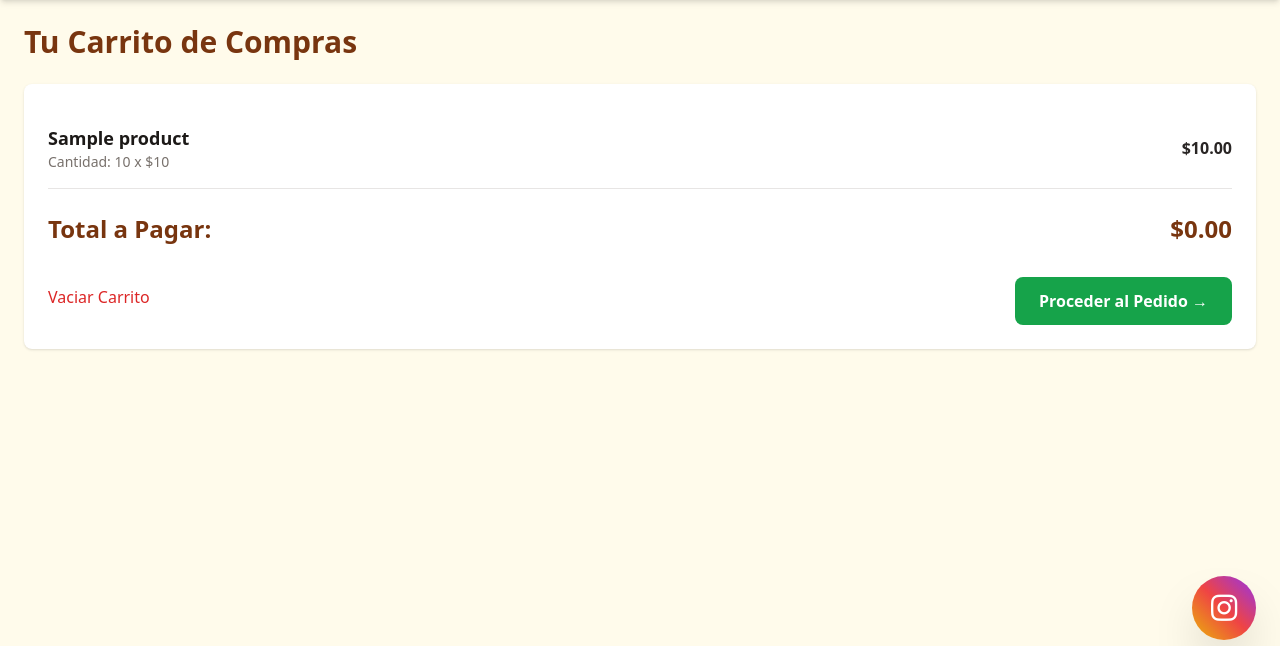
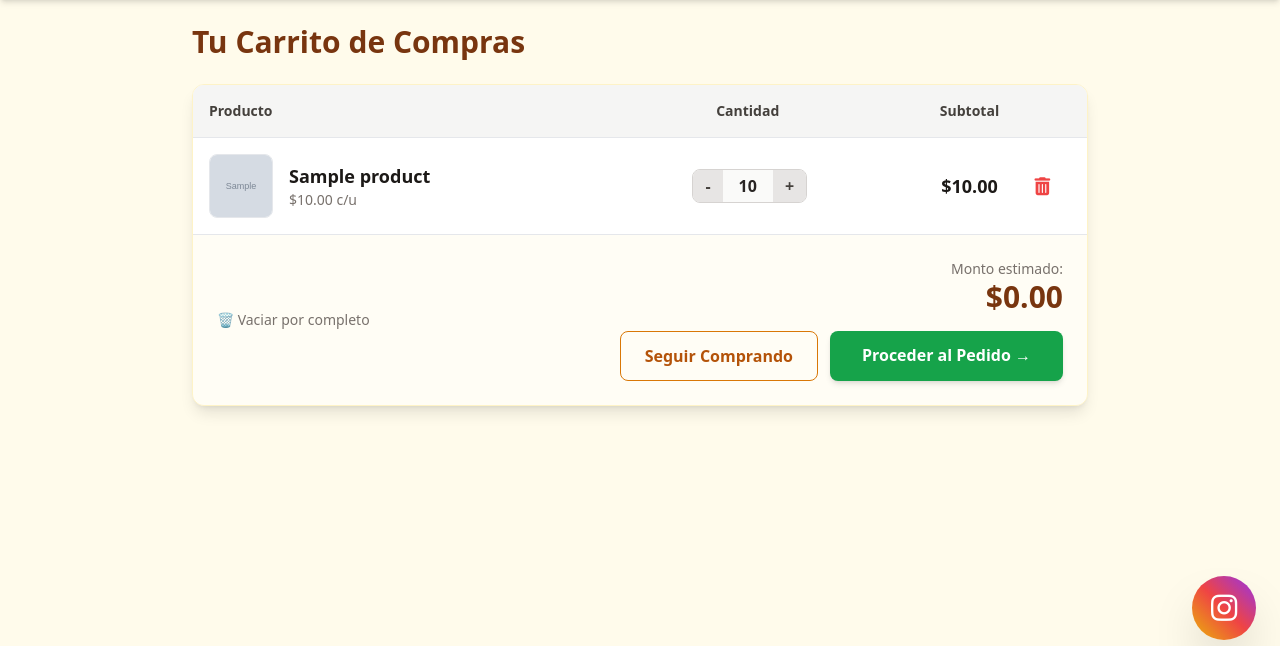
Before and after one commit to vicioold2-debug/Tienda_Cookies, a Flask app: template templates/cart.html in a window 1280 px wide. Shown: the part 64-710 px from the top of the page. Run offline with Flask 3, Linux system fonts and the light colour scheme; the template is opened without the code that fills it: most values are stand-ins (such as "Sample title", 1, 10 or a date in 2020); grey boxes marked "Sample" are stand-in pictures; some libraries are stand-ins or nearby versions.

Commit message:
Mejora profesional: Carrito interactivo con botones de mas, menos y borrar

```diff
--- a/app.py
+++ b/app.py
@@ -108,6 +108,37 @@ def cart():
 @app.route('/clear_cart')
 def clear_cart():
     session.pop('cart', None)
+    return redirect(url_for('cart'))
+
+@app.route('/cart/increase/<int:product_id>')
+def cart_increase(product_id):
+    if 'cart' in session:
+        pid_str = str(product_id)
+        if pid_str in session['cart']:
+            session['cart'][pid_str] += 1
+            session.modified = True  # Le avisa a Flask que la sesión cambió
+    return redirect(url_for('cart'))
+
+@app.route('/cart/decrease/<int:product_id>')
+def cart_decrease(product_id):
+    if 'cart' in session:
+        pid_str = str(product_id)
+        if pid_str in session['cart']:
+            session['cart'][pid_str] -= 1
+            # Si la cantidad baja a 0, eliminamos el producto del carrito
+            if session['cart'][pid_str] <= 0:
+                session['cart'].pop(pid_str)
+            session.modified = True
+    return redirect(url_for('cart'))
+
+@app.route('/cart/delete/<int:product_id>')
+def cart_delete_item(product_id):
+    if 'cart' in session:
+        pid_str = str(product_id)
+        if pid_str in session['cart']:
+            session['cart'].pop(pid_str)
+            session.modified = True
+    flash('Producto removido del carrito', 'info')
     return redirect(url_for('cart'))
 
 @app.route('/checkout', methods=['GET', 'POST'])
--- a/templates/cart.html
+++ b/templates/cart.html
@@ -1,32 +1,74 @@
 {% extends 'base.html' %}
 {% block content %}
+<div class="max-w-4xl mx-auto">
     <h2 class="text-3xl font-bold text-amber-900 mb-6">Tu Carrito de Compras</h2>
+
     {% if not cart_items %}
-    <div class="bg-white p-8 rounded-lg shadow text-center">
+        <div class="bg-white p-8 rounded-xl shadow text-center border border-amber-100">
             <p class="text-xl text-stone-500 mb-4">Tu carrito está vacío... ¡Aún estás a tiempo de antojarte!</p>
-        <a href="{{ url_for('index') }}" class="text-amber-700 font-bold hover:underline">← Volver al catálogo</a>
+            <a href="{{ url_for('index') }}" class="inline-block bg-amber-600 text-white font-bold px-6 py-2 rounded-lg hover:bg-amber-700 transition">
+                ← Volver al catálogo
+            </a>
         </div>
     {% else %}
-    <div class="bg-white rounded-lg shadow p-6">
+        <div class="bg-white rounded-xl shadow-lg overflow-hidden border border-amber-100">
+            <div class="hidden md:grid grid-cols-12 bg-stone-100 p-4 font-bold text-stone-700 text-sm border-b">
+                <div class="col-span-6">Producto</div>
+                <div class="col-span-3 text-center">Cantidad</div>
+                <div class="col-span-2 text-right">Subtotal</div>
+                <div class="col-span-1"></div>
+            </div>
+
+            <div class="divide-y divide-stone-100">
                 {% for item in cart_items %}
-        <div class="flex justify-between items-center border-b border-stone-200 py-4">
+                <div class="grid grid-cols-1 md:grid-cols-12 p-4 items-center gap-4">
+                    <div class="col-span-12 md:col-span-6 flex items-center gap-4">
+                        <img src="{{ url_for('static', filename='uploads/' + item.product.image_url) }}" class="w-16 h-16 object-cover rounded-lg border">
                         <div>
-                <h4 class="font-bold text-lg text-stone-900">{{ item.product.name }}</h4>
-                <p class="text-sm text-stone-500">Cantidad: {{ item.quantity }} x ${{ item.product.price }}</p>
+                            <h4 class="font-bold text-stone-900 text-lg">{{ item.product.name }}</h4>
+                            <p class="text-sm text-stone-500">${{ "%.2f"|format(item.product.price) }} c/u</p>
                         </div>
-            <span class="font-bold text-stone-800">${{ "%.2f"|format(item.subtotal) }}</span>
+                    </div>
+
+                    <div class="col-span-6 md:col-span-3 flex justify-center">
+                        <div class="flex items-center border border-stone-300 rounded-lg bg-stone-50 overflow-hidden">
+                            <a href="{{ url_for('cart_decrease', product_id=item.product.id) }}" class="px-3 py-1 bg-stone-200 hover:bg-stone-300 font-bold transition text-stone-700">-</a>
+                            <span class="px-4 font-bold text-stone-800 min-w-[40px] text-center">{{ item.quantity }}</span>
+                            <a href="{{ url_for('cart_increase', product_id=item.product.id) }}" class="px-3 py-1 bg-stone-200 hover:bg-stone-300 font-bold transition text-stone-700">+</a>
+                        </div>
+                    </div>
+
+                    <div class="col-span-4 md:col-span-2 text-right font-bold text-stone-900 text-lg">
+                        ${{ "%.2f"|format(item.subtotal) }}
+                    </div>
+
+                    <div class="col-span-2 md:col-span-1 text-center">
+                        <a href="{{ url_for('cart_delete_item', product_id=item.product.id) }}" class="text-red-500 hover:text-red-700 p-2 block" title="Eliminar del carrito">
+                            <i class="fa-solid fa-trash-can text-lg"></i>
+                        </a>
+                    </div>
                 </div>
                 {% endfor %}
-        <div class="flex justify-between items-center font-bold text-2xl text-amber-900 mt-6">
-            <span>Total a Pagar:</span>
-            <span>${{ "%.2f"|format(total) }}</span>
             </div>
-        <div class="flex justify-between mt-8">
-            <a href="{{ url_for('clear_cart') }}" class="text-red-600 hover:underline py-2">Vaciar Carrito</a>
-            <a href="{{ url_for('checkout') }}" class="bg-green-600 text-white font-bold px-6 py-3 rounded-lg hover:bg-green-700 transition">
+
+            <div class="p-6 bg-amber-50/50 border-t flex flex-col md:flex-row justify-between items-center gap-4">
+                <a href="{{ url_for('clear_cart') }}" class="text-stone-500 hover:text-red-600 font-medium text-sm transition">
+                    🗑 Vaciar por completo
+                </a>
+                <div class="text-right w-full md:w-auto">
+                    <div class="text-sm text-stone-500">Monto estimado:</div>
+                    <div class="text-3xl font-black text-amber-900 mb-4">${{ "%.2f"|format(total) }}</div>
+                    <div class="flex flex-col sm:flex-row gap-3 justify-end">
+                        <a href="{{ url_for('index') }}" class="text-center border border-amber-600 text-amber-700 font-bold px-6 py-3 rounded-lg hover:bg-amber-50 transition">
+                            Seguir Comprando
+                        </a>
+                        <a href="{{ url_for('checkout') }}" class="text-center bg-green-600 text-white font-bold px-8 py-3 rounded-lg hover:bg-green-700 transition shadow-md">
                             Proceder al Pedido →
                         </a>
                     </div>
                 </div>
+            </div>
+        </div>
     {% endif %}
+</div>
 {% endblock %}
```
Lines whose indentation alone changed are shown as unchanged.
